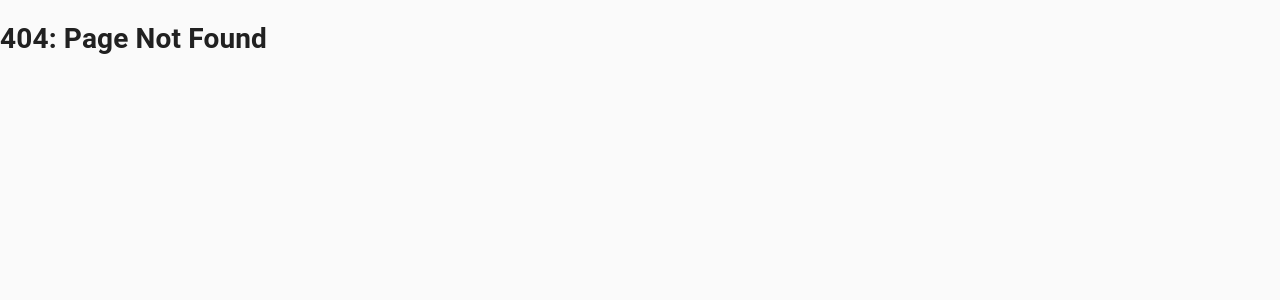
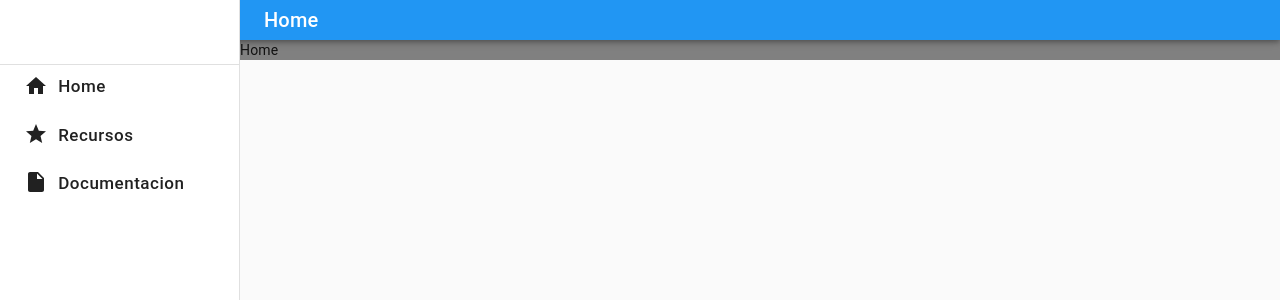
Before and after one commit to IMT-final-proyect/scart-web, a React (Create React App) app: page /contratista in a window 1280 px wide. Before the commit this address had no page. Shown: the top 300 px of the page. Built offline with nearby package versions, Linux system fonts and the light colour scheme.

Commit message:
contractor routing

```diff
--- a/public/index.html
+++ b/public/index.html
@@ -24,7 +24,7 @@
       work correctly both with client-side routing and a non-root public URL.
       Learn how to configure a non-root public URL by running `npm run build`.
     -->
-    <title>React App</title>
+    <title>SCART</title>
   </head>
   <body>
     <noscript>You need to enable JavaScript to run this app.</noscript>
--- a/src/components/TemplateBar.tsx
+++ b/src/components/TemplateBar.tsx
@@ -1,24 +1,20 @@
-import React from 'react';
+import React, { useState } from 'react';
 import clsx from 'clsx';
 
-import { AppBar, Divider, Drawer, IconButton, makeStyles, Theme, Toolbar, Typography, useTheme } from '@material-ui/core';
-import MenuIcon from '@material-ui/icons/Menu';
-import ChevronLeftIcon from '@material-ui/icons/ChevronLeft';
-import ChevronRightIcon from '@material-ui/icons/ChevronRight';
+import { AppBar, Divider, Drawer, makeStyles, Theme, Toolbar, Typography, useTheme } from '@material-ui/core';
+
+import { drawerWidth, headerSize } from '../utils/constants';
 
 
-const drawerWidth = 240;
+
 
 const useStyles = makeStyles((theme: Theme) => ({
     customizeToolbar:{
-        minHeight: 40,
-        height: 40,
+        minHeight: headerSize,
+        height: headerSize,
     },
-    titleOpen:{
+    title:{
         marginLeft: drawerWidth,
-    },
-    titleClose:{
-        marginLeft: 0,
     },
     menuButton: {
         marginRight: theme.spacing(2),
@@ -66,7 +62,7 @@ interface Props {
 
 const TemplateBar = (props : Props) => {
     const classes = useStyles();
-    const [open, setOpen] = React.useState(false);
+    const [open, setOpen] = useState(true);
     const theme = useTheme();
 
     const handleDrawerOpen = () => {
@@ -81,7 +77,7 @@ const TemplateBar = (props : Props) => {
         <>
         <AppBar>
             <Toolbar className={classes.customizeToolbar}>
-                <IconButton
+                {/* <IconButton
                     edge="start"
                     color="inherit"
                     aria-label="menu"
@@ -89,8 +85,8 @@ const TemplateBar = (props : Props) => {
                     className={clsx(classes.menuButton, open && classes.hide)}
                     >
                     <MenuIcon />
-                </IconButton>
-                <Typography variant="h6" className={clsx(open ? classes.titleOpen : classes.titleClose)}>
+                </IconButton> */}
+                <Typography variant="h6" className={classes.title}>
                     {props.title}
                 </Typography>
             </Toolbar>
@@ -99,15 +95,13 @@ const TemplateBar = (props : Props) => {
             className={classes.drawer}
             variant="persistent"
             anchor="left"
-            open={open}
+            open={true}
             classes={{
             paper: classes.drawerPaper,
             }}
         >
             <div className={classes.drawerHeader}>
-            <IconButton onClick={handleDrawerClose}>
-                {theme.direction === 'ltr' ? <ChevronLeftIcon /> : <ChevronRightIcon />}
-            </IconButton>
+            {/* nombre de usuario */}
             </div>
             <Divider />
             {props.ButtonList}
--- a/src/routes/App.js
+++ b/src/routes/App.js
@@ -6,7 +6,7 @@ import { ROUTES } from './routes';
 // import { setUserData, setSession, } from '../redux/actions/userActions';
 
 import Login from '../screens/login/Login';
-import ContractorHome from '../screens/contractor/ContractorHome'
+import ContractorNavigator from '../screens/contractor/navigation/ContractorNavigator'
 
 const App = () => {
     // const isLoggedIn = (user) => {
@@ -39,7 +39,7 @@ const App = () => {
             <Switch>
                 <Route exact path={ROUTES.login} component={Login} />
                 <Route exact path='/' component={Login} />
-                <Route exact path={ROUTES.contractor} component={ContractorHome} />
+                <Route path={ROUTES.contractor} component={ContractorNavigator} />
                 <Route component={NotFound} />
             </Switch>
         </BrowserRouter>
--- a/src/routes/routes.ts
+++ b/src/routes/routes.ts
@@ -1,4 +1,4 @@
 export enum ROUTES {
     login = '/login',
-    contractor = '/contractor'
+    contractor = '/contratista'
 }
--- a/src/screens/contractor/ContractorHome.tsx
+++ /dev/null
@@ -1,33 +0,0 @@
-import React from 'react';
-
-import List from '@material-ui/core/List';
-import ListItem from '@material-ui/core/ListItem';
-import ListItemIcon from '@material-ui/core/ListItemIcon';
-import ListItemText from '@material-ui/core/ListItemText';
-import InboxIcon from '@material-ui/icons/MoveToInbox';
-import MailIcon from '@material-ui/icons/Mail';
-
-import TemplateBar from '../../components/TemplateBar';
-
-const ContractorHome = () => {
-
-    const ButtonList = (
-        <List>
-            {['Inbox', 'Starred', 'Send email', 'Drafts'].map((text, index) => (
-                <ListItem button key={text}>
-                <ListItemIcon>{index % 2 === 0 ? <InboxIcon /> : <MailIcon />}</ListItemIcon>
-                <ListItemText primary={text} />
-                </ListItem>
-            ))}
-        </List>
-    )
-
-    return(
-        <TemplateBar
-            title='Home'
-            ButtonList = {ButtonList}
-        />
-    )
-}
-
-export default ContractorHome;
--- /dev/null
+++ b/src/screens/contractor/home/Home.tsx
@@ -0,0 +1,28 @@
+import React from 'react';
+
+import { makeStyles, Theme } from '@material-ui/core';
+
+import { drawerWidth, headerSize } from '../../../utils/constants';
+
+const useStyles = makeStyles((theme: Theme) => ({
+    container:{
+        marginTop: headerSize,
+        marginLeft: drawerWidth,
+        backgroundColor: '#808080',
+    },
+}));
+
+
+const Home = () => {
+    const classes = useStyles();
+
+    return (
+        <div className={classes.container}>
+            <text>
+                Home
+            </text>
+        </div>
+    )
+}
+
+export default Home;
--- /dev/null
+++ b/src/screens/contractor/navigation/ContractorNavigator.tsx
@@ -0,0 +1,94 @@
+import React from 'react';
+
+import { Button, makeStyles, Theme } from '@material-ui/core';
+import HomeIcon from '@material-ui/icons/Home';
+import InsertDriveFileIcon from '@material-ui/icons/InsertDriveFile';
+import StarIcon from '@material-ui/icons/Star';
+import { BrowserRouter, Route, Switch } from 'react-router-dom';
+
+import TemplateBar from '../../../components/TemplateBar';
+import Home from '../home/Home';
+import Resources from '../resources/Resources';
+import { ROUTES } from './routes';
+
+const useStyles = makeStyles((theme: Theme) => ({
+    container:{
+        paddingTop: '5%',
+    },
+    button: {
+        textTransform: 'none',
+        fontSize: 17,
+        justifyContent: "flex-start",
+        paddingLeft: '10%',
+        paddingTop: '1%',
+    },
+    icon: {
+        paddingTop: '3%',
+        paddingRight: '5%',
+    },
+    content: {
+
+    },
+    toolbar: {
+
+    },
+}));
+
+const ContractorHome = () => {
+    const classes = useStyles();
+
+    const _onClickButtonList = (url: string) => {
+        console.log(url);
+    }
+
+    const ButtonList = (
+        <>
+            <Button
+                className = {classes.button}
+                onClick = {() => {_onClickButtonList(ROUTES.home)}}
+            >
+                <div className={classes.icon}>
+                    <HomeIcon/>
+                </div>
+                Home
+            </Button>
+            <Button
+                className = {classes.button}
+                onClick = {() => {_onClickButtonList(ROUTES.resources)}}
+            >
+                <div className={classes.icon}>
+                    <StarIcon/>
+                </div>
+                Recursos
+            </Button>
+            <Button
+                className = {classes.button}
+                onClick = {() => {_onClickButtonList('documentacion')}}
+            >
+                <div className={classes.icon}>
+                    <InsertDriveFileIcon/>
+                </div>
+                Documentacion
+            </Button>
+        </>
+    )
+
+    return(
+    <BrowserRouter>
+        <TemplateBar
+            title='Home'
+            ButtonList = {ButtonList}
+        />
+        <main className={classes.content}>
+          <div className={classes.toolbar} />
+        <Switch>
+            <Route path={ROUTES.home} component={Home} />
+            <Route path={ROUTES.resources} component={Resources} />
+            <Route path='/' component={Home} />
+        </Switch>
+        </main>
+    </BrowserRouter>
+    )
+}
+
+export default ContractorHome;
--- /dev/null
+++ b/src/screens/contractor/navigation/routes.ts
@@ -0,0 +1,4 @@
+export enum ROUTES {
+    home = '/home',
+    resources = '/recursos',
+}
--- /dev/null
+++ b/src/screens/contractor/resources/Resources.tsx
@@ -0,0 +1,28 @@
+import React from 'react';
+
+import { makeStyles, Theme } from '@material-ui/core';
+
+import { drawerWidth, headerSize } from '../../../utils/constants';
+
+const useStyles = makeStyles((theme: Theme) => ({
+    container:{
+        marginTop: headerSize,
+        marginLeft: drawerWidth,
+        backgroundColor: '#808080',
+    },
+}));
+
+
+const Resources = () => {
+    const classes = useStyles();
+
+    return (
+        <div className={classes.container}>
+            <text>
+                Resources
+            </text>
+        </div>
+    )
+}
+
+export default Resources;
--- /dev/null
+++ b/src/utils/constants.ts
@@ -0,0 +1,3 @@
+export const drawerWidth = 240;
+
+export const headerSize = 40;
```
Also changed, not shown: package.json (+11 -8 lines), 1 other file (tests, documents, lock files or other folders).
